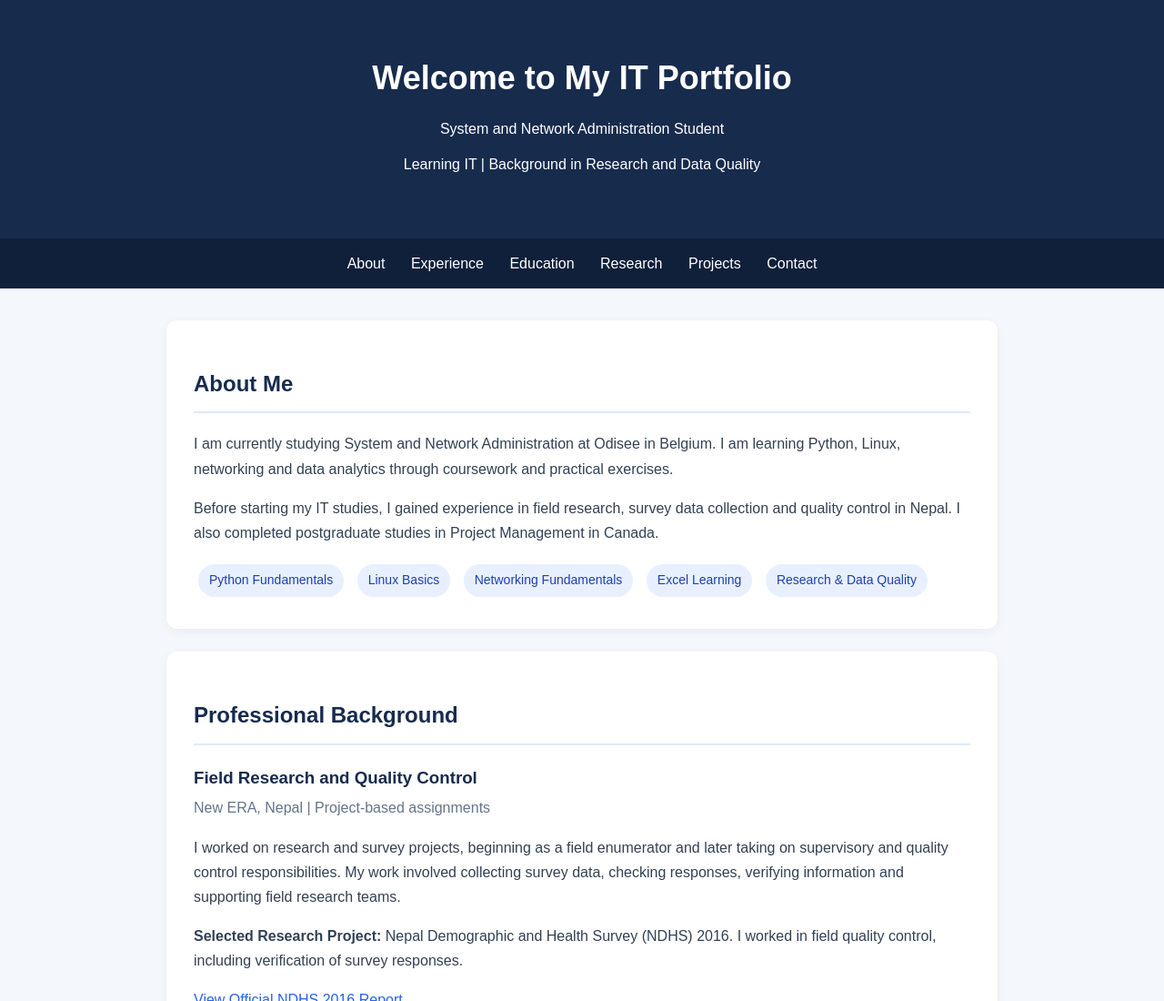
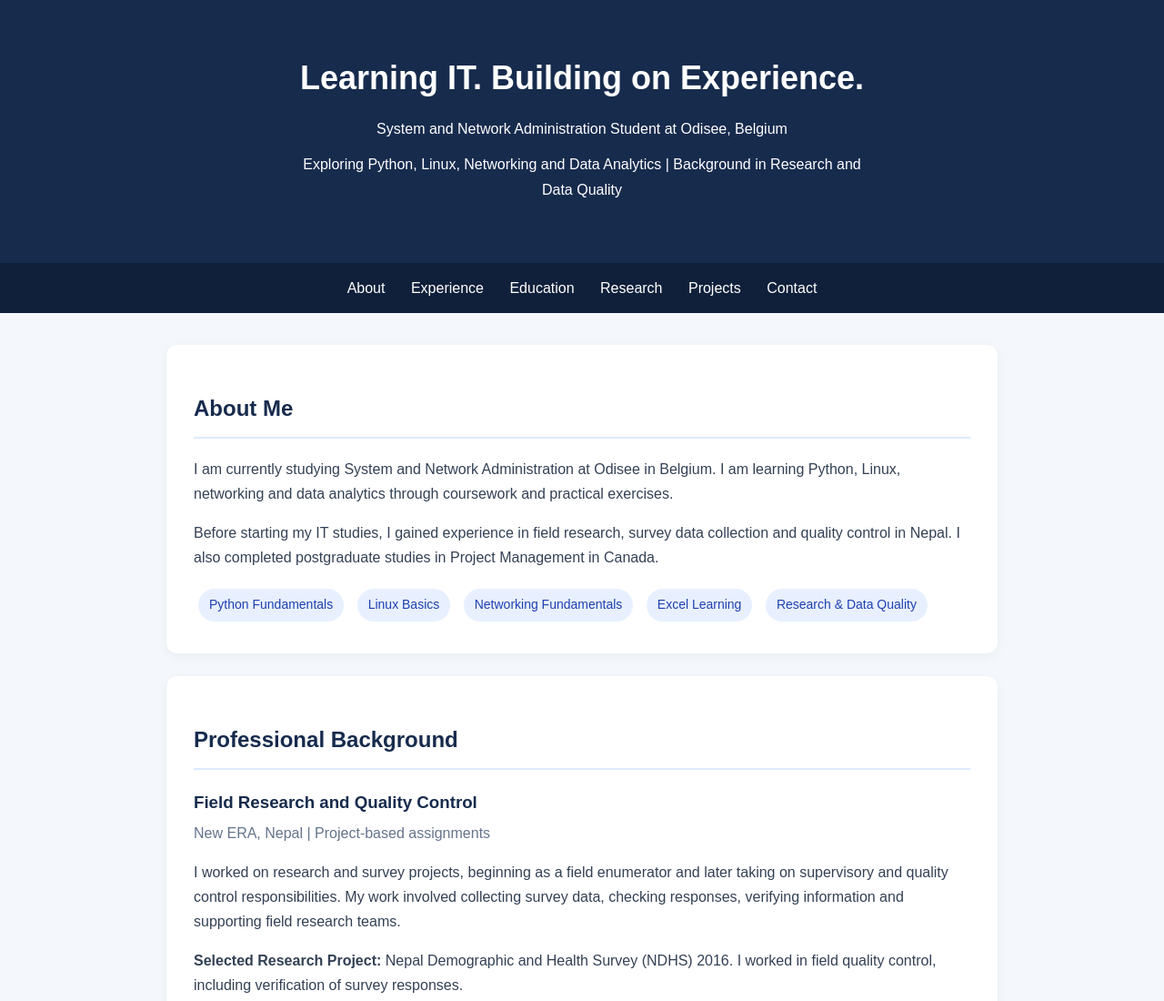
Before and after one commit to pinky-it-projects/pinky-it-projects.github.io, a plain HTML site: page index.html in a window 1280 px wide. Shown: the top 1100 px of the page at 91% size. Drawn offline with Linux system fonts and the light colour scheme.

Commit message:
Update header content in index.htmlImprove portfolio homepage introduction

```diff
--- a/index.html
+++ b/index.html
@@ -96,9 +96,9 @@
 <body>
 
 <header>
-  <h1>Welcome to My IT Portfolio</h1>
-  <p>System and Network Administration Student</p>
-  <p>Learning IT | Background in Research and Data Quality</p>
+  <h1>Learning IT. Building on Experience.</h1>
+  <p>System and Network Administration Student at Odisee, Belgium</p>
+ <p>Exploring Python, Linux, Networking and Data Analytics | Background in Research and Data Quality</p>
 </header>
 
 <nav>
```
